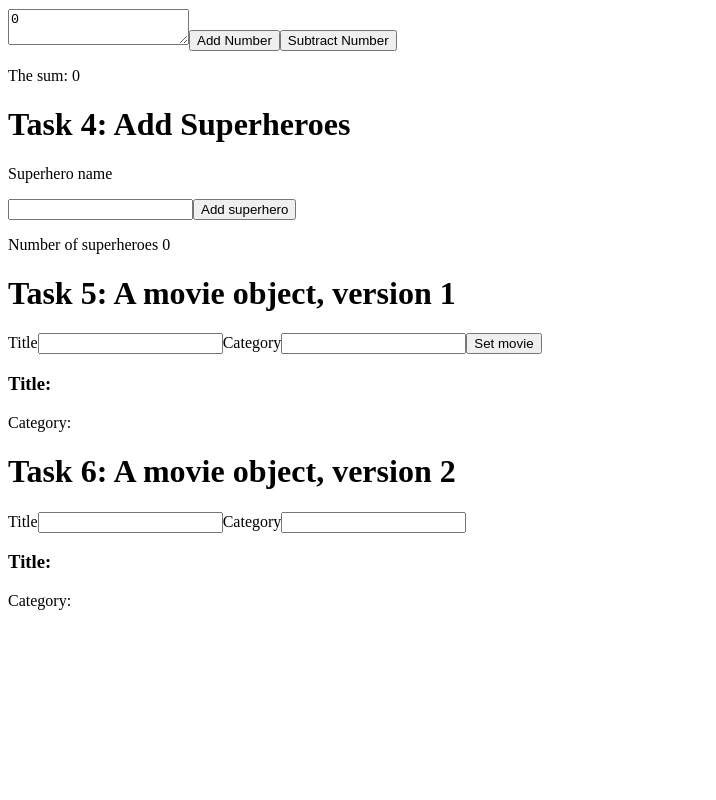
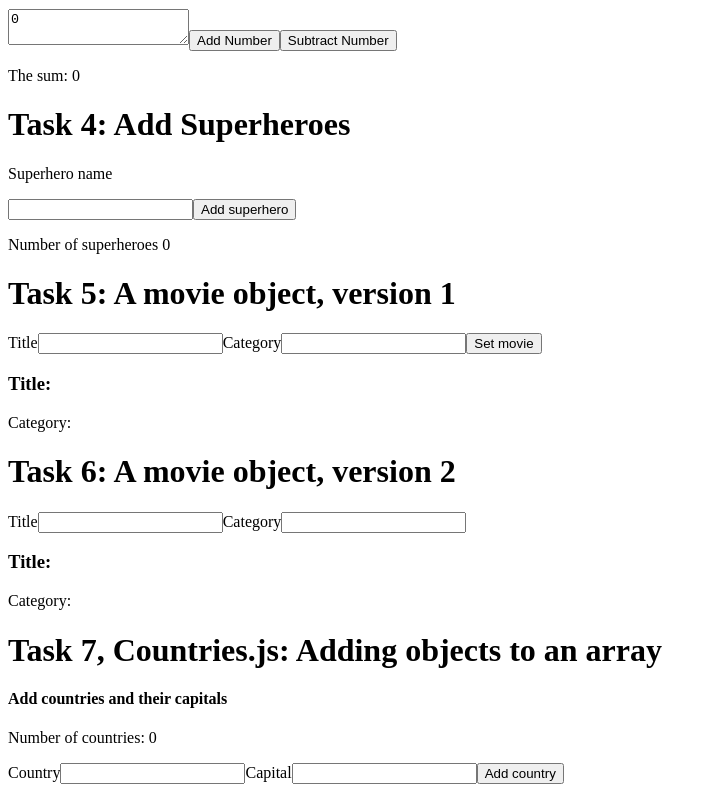
Before and after one commit to LaurentBaj/Webutvikling-3, a React (Create React App) app in the folder lab_2/: page / in a window 1280 px wide. Shown: the part 446-1246 px from the top of the page, without its empty margins (0-716 px from the left). Before the commit the page ends 1072 px from the top, so only its background shows below. Built offline with nearby package versions, Linux system fonts and the light colour scheme.

Commit message:
Finished Task7, Still missing Task6

```diff
--- a/lab_2/src/app.jsx
+++ b/lab_2/src/app.jsx
@@ -5,6 +5,7 @@ import {Task4} from "./components/Task4";
 import {Task5} from "./components/Task5";
 import {Task6} from "./components/Task6";
 import React from "react";
+import {Task7} from "./components/Task7";
 
 export function App() {
     return <>
@@ -14,5 +15,6 @@ export function App() {
         <Task4/>
         <Task5/>
         <Task6/>
+        <Task7/>
     </>
 }
--- /dev/null
+++ b/lab_2/src/components/Task7.jsx
@@ -0,0 +1,38 @@
+import React, {useState} from "react";
+
+
+
+export function Task7() {
+    const [country, setCountry] = useState("")
+    const [capital, setCapital] = useState("")
+
+    const [output, setOutput] = useState([]) // Object array
+
+    function createCountries() {
+        if (country && capital) {
+            setOutput([...output, {
+                id: output.length,
+                country: country,
+                capital: capital
+            }])
+        }
+        setCountry("")
+        setCapital("")
+    }
+
+    return <>
+        <h1>Task 7, Countries.js: Adding objects to an array</h1>
+        <h4>Add countries and their capitals</h4>
+        <p>Number of countries: {output.length}</p>
+        <label>Country</label>
+        <input type="text" value={country} onChange={e => setCountry(e.target.value)}/>
+        <label>Capital</label>
+        <input type="text" value={capital} onChange={e => setCapital(e.target.value)}/>
+        <button onClick={createCountries}>Add country</button>
+        <ul>
+            {output.map( c => (
+                <li key={c.id}>Country: {c.country}, capital: {c.capital}</li>
+            ))}
+        </ul>
+    </>
+}
```
